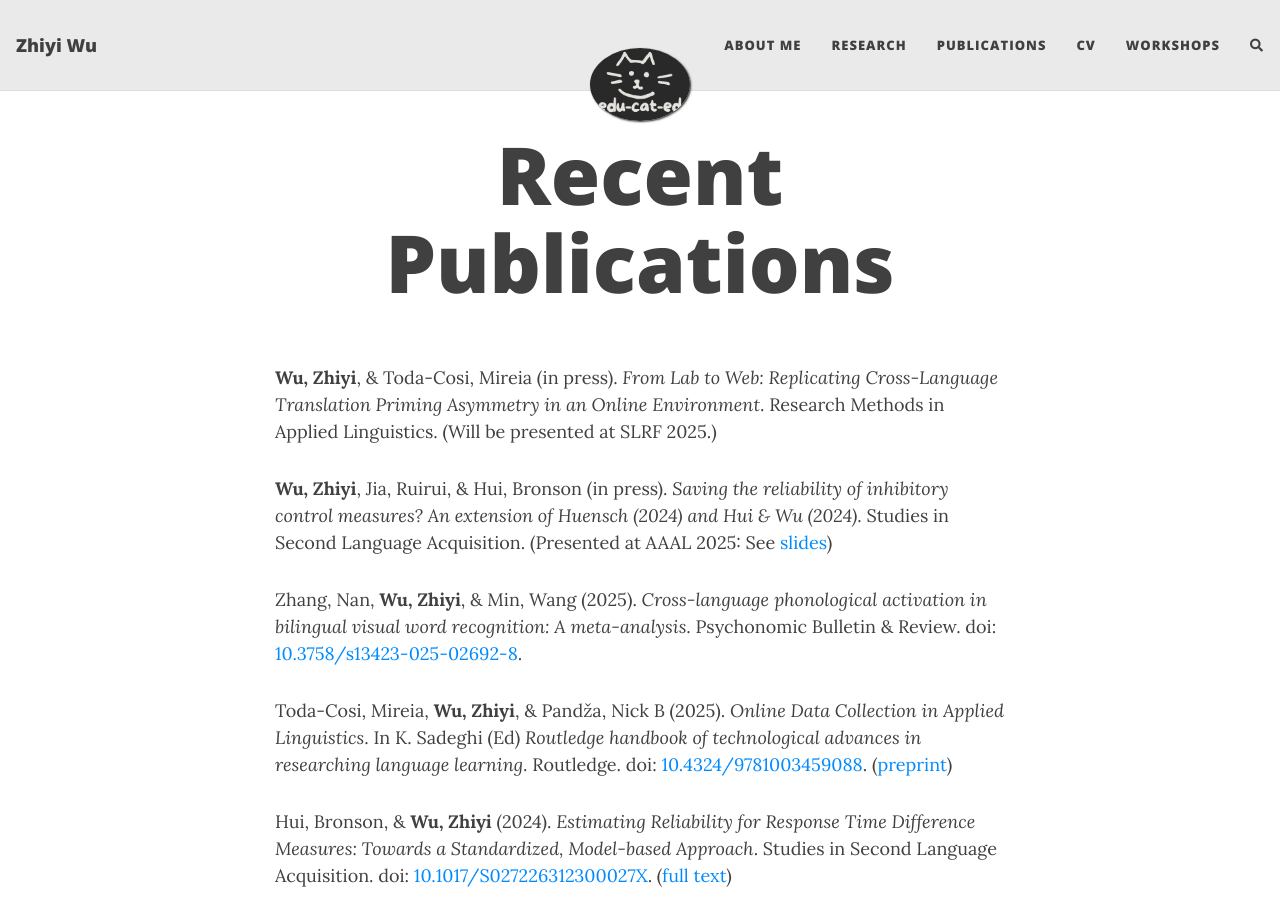
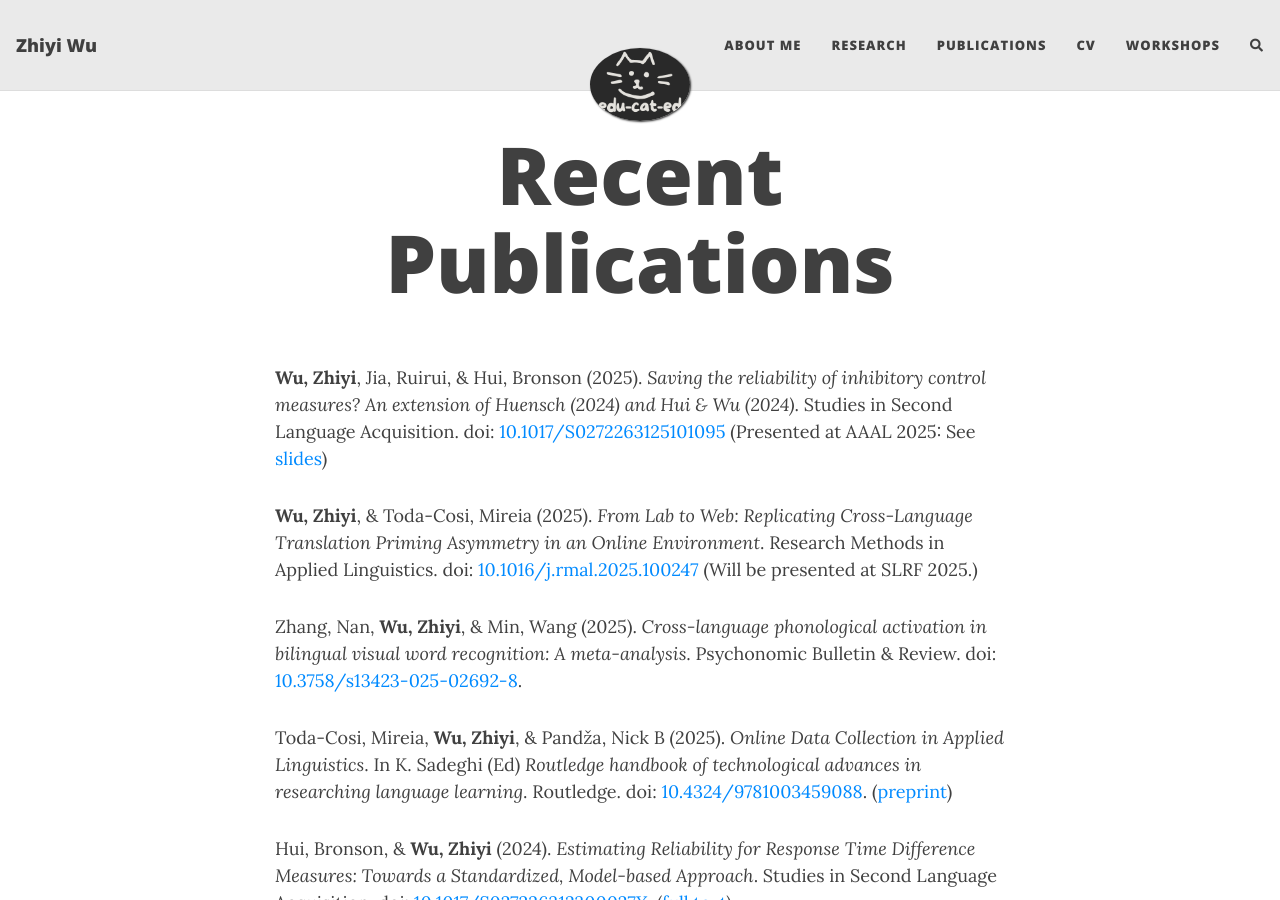
Before and after one commit to Zhiyijenny/Zhiyijenny.github.io, a Jekyll site: the page built from Publications.md, in a window 1280 px wide and 900 px high. Built offline with Jekyll 4.4.1, drawn with Linux system fonts in a browser that asks for light colours; nearby versions of some CDN libraries; comment, search, counter and statistics services are not loaded.

Commit message:
Update Publications.md

```diff
--- a/Publications.md
+++ b/Publications.md
@@ -3,9 +3,9 @@ layout: page
 title: Recent Publications
 ---
 
-**Wu, Zhiyi**, & Toda-Cosi, Mireia (in press). _From Lab to Web: Replicating Cross-Language Translation Priming Asymmetry in an Online Environment_. Research Methods in Applied Linguistics. (Will be presented at SLRF 2025.)
+**Wu, Zhiyi**, Jia, Ruirui, & Hui, Bronson (2025). _Saving the reliability of inhibitory control measures? An extension of Huensch (2024) and Hui & Wu (2024)_. Studies in Second Language Acquisition. doi: [10.1017/S0272263125101095]([https://doi.org/10.1017/S0272263125101095](https://www.cambridge.org/core/journals/studies-in-second-language-acquisition/article/saving-the-reliability-of-inhibitory-control-measures-an-extension-of-huensch-2024-and-hui-and-wu-2024/D87F2E07641C7D842198EBDC7687CEC8)) (Presented at AAAL 2025: See [slides](https://docs.google.com/presentation/d/1uBD1XfeauY1oTm13Yb3KUiDGJaBn3scHv-0sLwnDm_w/edit?usp=sharing))
 
-**Wu, Zhiyi**, Jia, Ruirui, & Hui, Bronson (in press). _Saving the reliability of inhibitory control measures? An extension of Huensch (2024) and Hui & Wu (2024)_. Studies in Second Language Acquisition. (Presented at AAAL 2025: See [slides](https://docs.google.com/presentation/d/1uBD1XfeauY1oTm13Yb3KUiDGJaBn3scHv-0sLwnDm_w/edit?usp=sharing))
+**Wu, Zhiyi**, & Toda-Cosi, Mireia (2025). _From Lab to Web: Replicating Cross-Language Translation Priming Asymmetry in an Online Environment_. Research Methods in Applied Linguistics. doi: [10.1016/j.rmal.2025.100247](https://www.sciencedirect.com/science/article/pii/S2772766125000680) (Will be presented at SLRF 2025.)
 
 Zhang, Nan, **Wu, Zhiyi**, & Min, Wang (2025). _Cross-language phonological activation in bilingual visual word recognition: A meta-analysis_. Psychonomic Bulletin & Review. doi: [10.3758/s13423-025-02692-8](https://link.springer.com/article/10.3758/s13423-025-02692-8).
 
```
